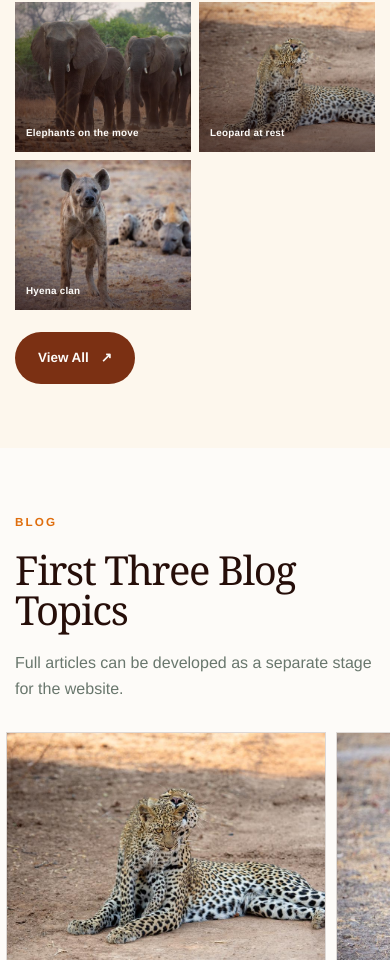
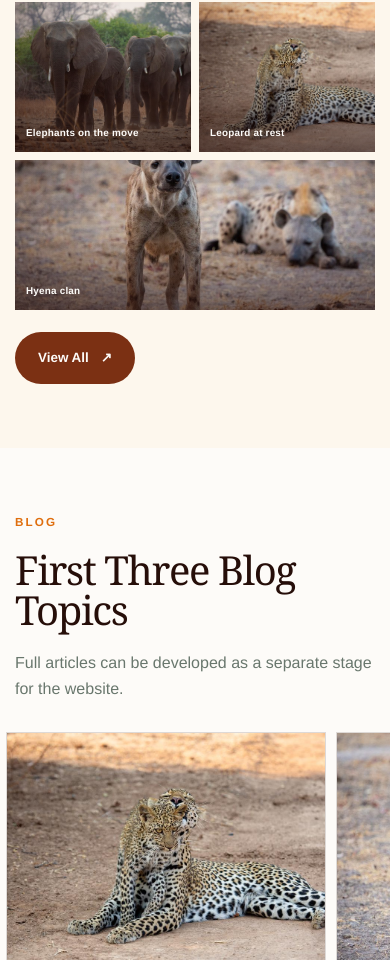
Before and after one commit to zubairkader5-dev/safari, a Next.js app: page / in a window 390 px wide. Shown: the part 8498-9458 px from the top of the page. Built offline with nearby package versions, Linux system fonts and the light colour scheme; no server answers.

Commit message:
Fix mobile homepage gallery ending

```diff
--- a/app/globals.css
+++ b/app/globals.css
@@ -1287,6 +1287,7 @@ input:focus, select:focus, textarea:focus {
   .home-gallery-card:nth-child(2),
   .home-gallery-card:nth-child(3),
   .home-gallery-card:nth-child(4) { grid-column: auto; grid-row: auto; }
+  .home-gallery-card:nth-child(4) { grid-column: span 2; }
   .home-gallery-card figcaption { left: 11px; right: 11px; bottom: 11px; font-size: .62rem; }
   .home-gallery-card:first-child figcaption { max-width: 260px; font-size: 1.85rem; }
   .gallery-masonry { columns: 1; }
```
